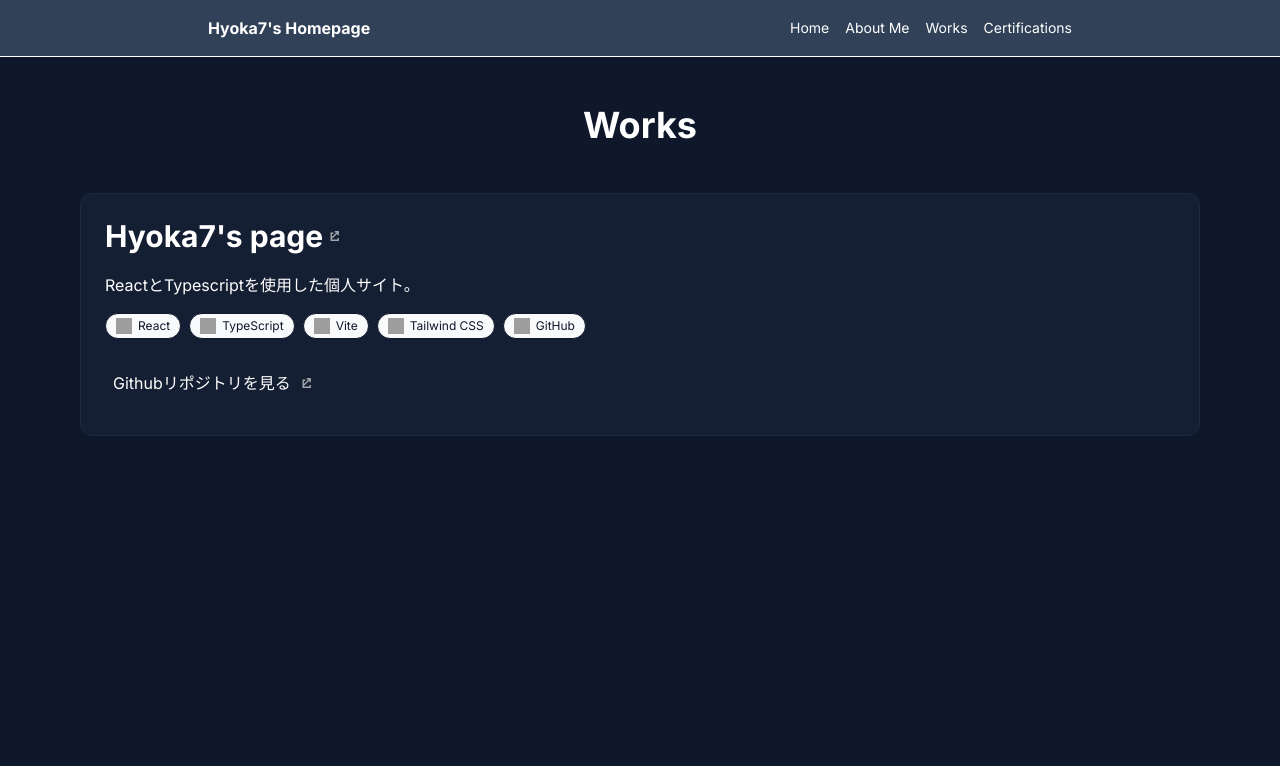
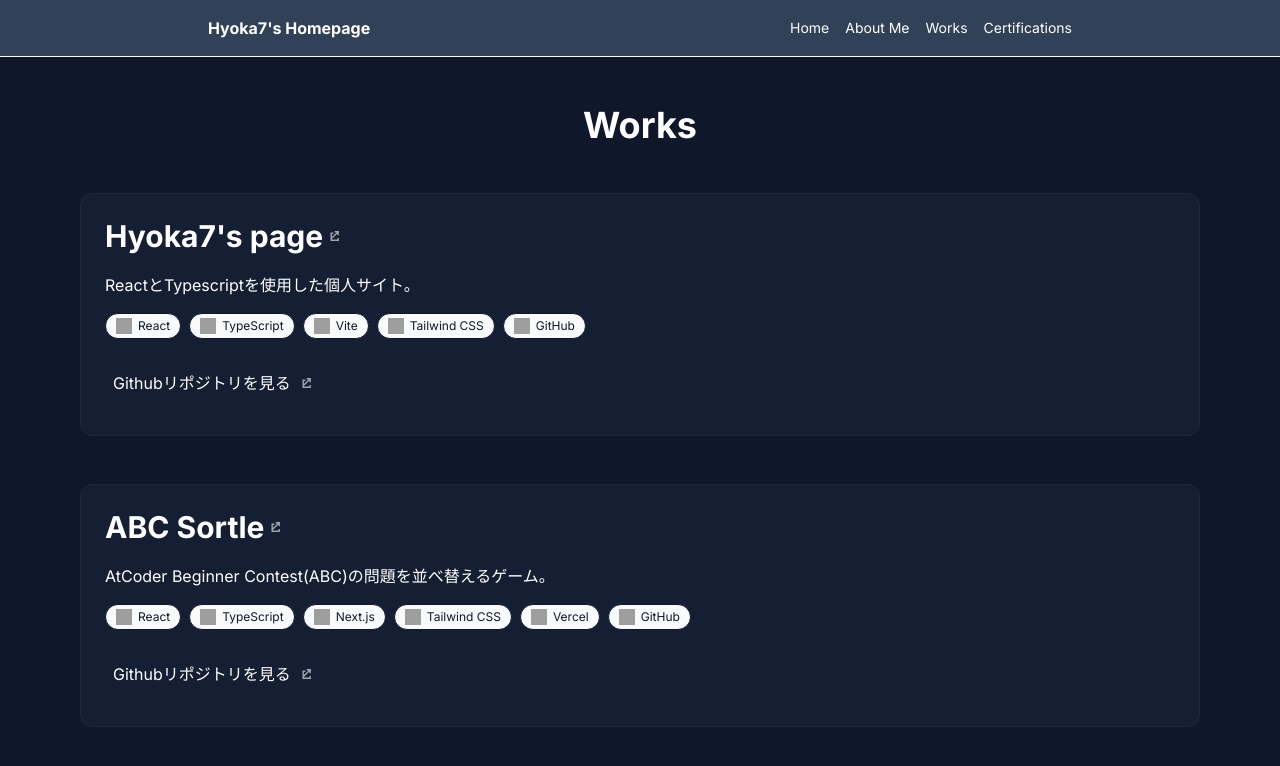
Before and after one commit to Hyoka7/Hyoka7-github.io, a React (Vite) app: page /frontend in a window 1280 px wide. Shown: the top 766 px of the page. Built offline with nearby package versions, Linux system fonts and the light colour scheme; grey boxes are pictures that could not be loaded.

Commit message:
Updated Works

```diff
--- a/src/data/frontend.ts
+++ b/src/data/frontend.ts
@@ -3,7 +3,7 @@ export type HomepageProject = {
   title: string;
   summary: string;
   jumplink: string;
-  repolink: string;
+  repolink?: string;
   stacks: string[];
   memo?: string[];
   period?: string;
@@ -20,4 +20,19 @@ export const homepageproject: HomepageProject[] = [
     repolink: "https://github.com/Hyoka7/Hyoka7-github.io",
     stacks: ["React", "Typescript", "Vite", "TailwindCSS", "Github"],
   },
+  {
+    slug: "sortle",
+    title: "ABC Sortle",
+    summary: "AtCoder Beginner Contest(ABC)の問題を並べ替えるゲーム。",
+    jumplink: "https://sortle-six.vercel.app/",
+    repolink: "https://github.com/Hyoka7/sortle",
+    stacks: [
+      "React",
+      "Typescript",
+      "NextJS",
+      "TailwindCSS",
+      "Vercel",
+      "Github",
+    ],
+  },
 ];
--- a/src/pages/components/CreateBadges.tsx
+++ b/src/pages/components/CreateBadges.tsx
@@ -15,6 +15,8 @@ export default function CreateBadges({ id, href }: BadgeProps) {
       tailwindcss: "Tailwind CSS",
       github: "GitHub",
       githubpages: "GitHub Pages",
+      nextjs: "Next.js",
+      vercel: "Vercel",
       x: "X",
     }[normalized] ?? normalized;
 
```
